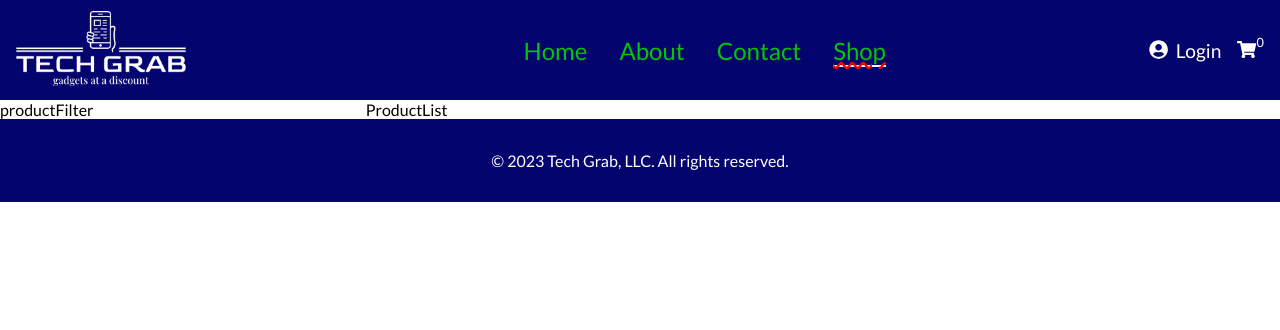
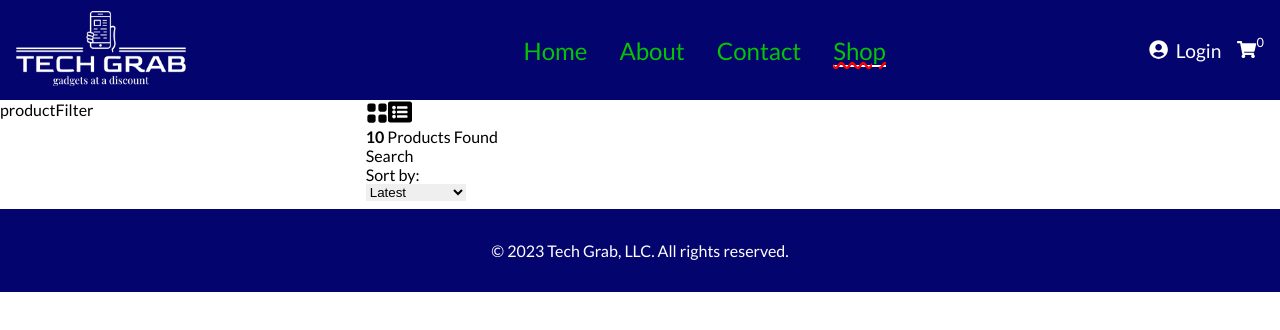
Before and after one commit to kaecodes/techgrab-react-redux-fb, a React (Create React App) app: page /shop in a window 1280 px wide. Shown: the top 330 px of the page. Built offline with nearby package versions, Linux system fonts and the light colour scheme; no server answers; the database is empty; the HTML template or start-up script is replaced by a standard one.

Commit message:
Create top part of product list component

```diff
--- a/src/components/product/productList/ProductList.js
+++ b/src/components/product/productList/ProductList.js
@@ -1,7 +1,38 @@
-import React from "react";
+import { useState } from "react";
+import { BsFillGridFill } from "react-icons/bs";
+import { FaListAlt } from "react-icons/fa";
 
 const ProductList = () => {
-  return <div>ProductList</div>;
+  const [grid, setGrid] = useState(true);
+
+  return (
+    <div className="product-list">
+      <div className="top">
+        <div className="icons">
+          <BsFillGridFill size={22} onClick={() => setGrid(true)} />
+          <FaListAlt size={24} onClick={() => setGrid(false)} />
+          <p>
+            <strong>10</strong> Products Found
+          </p>
+        </div>
+        {/* Search Icon */}
+        <div>
+          <p>Search</p>
+        </div>
+        {/* Sort Products */}
+        <div className="sort">
+          <label>Sort by:</label>
+          <select>
+            <option value="latest">Latest</option>
+            <option value="lowest-price">Lowest Price</option>
+            <option value="highest-price">Highest Price</option>
+            <option value="a-z">A - Z</option>
+            <option value="z-a">Z - A</option>
+          </select>
+        </div>
+      </div>
+    </div>
+  );
 };
 
 export default ProductList;
```
